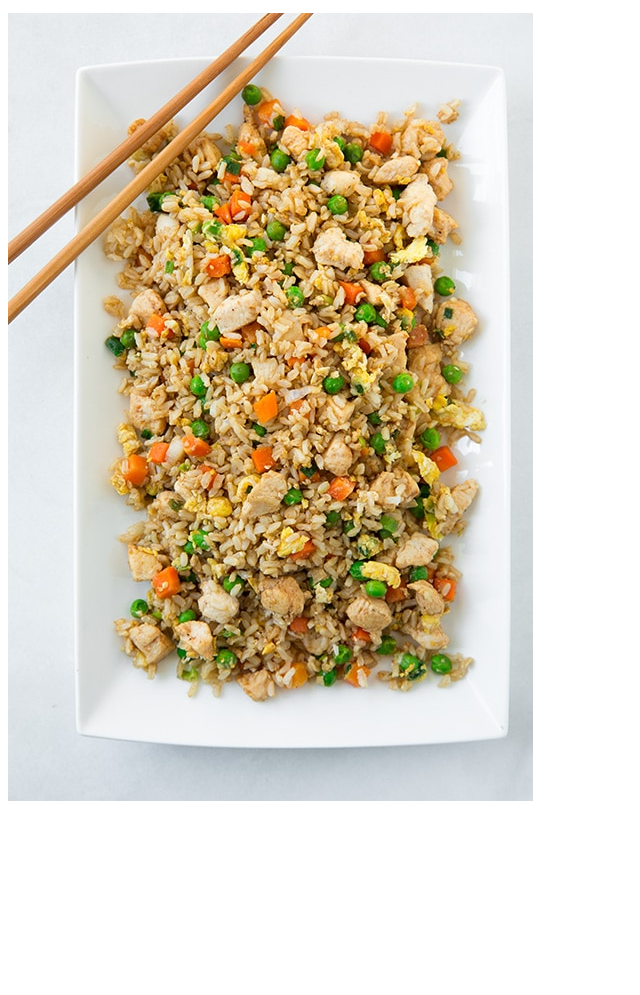
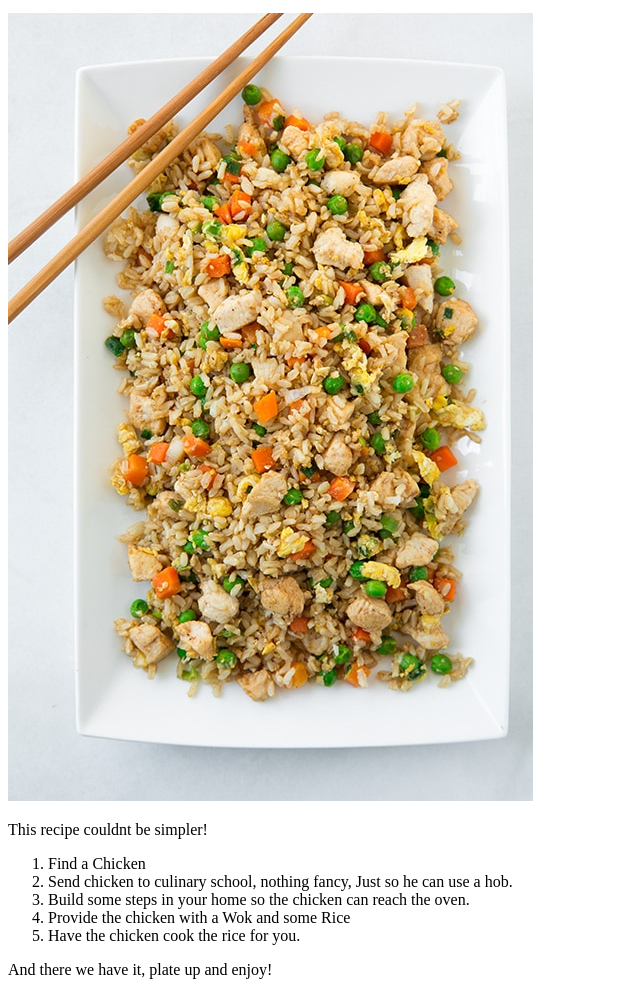
Before and after one commit to Mr-Jester-Xiii/odin-recipes, a plain HTML site: page recipes/cfr.html in a window 1280 px wide. Shown: the part 101-1096 px from the top of the page, without its empty margins (0-640 px from the left). Before the commit the page ends 914 px from the top, so only its background shows below. Drawn offline with Linux system fonts and the light colour scheme.

Commit message:
recipie added to cfr.html

```diff
--- a/recipes/cfr.html
+++ b/recipes/cfr.html
@@ -10,4 +10,15 @@
 
         <img src="../img/cfr.jpg" alt="Chicken Fried Rice">
 
+        <p>This recipe couldnt be simpler!</p>
+        <ol>
+            <li>Find a Chicken</li>
+            <li>Send chicken to culinary school, nothing fancy, Just so he can use a hob.</li>
+            <li>Build some steps in your home so the chicken can reach the oven.</li>
+            <li>Provide the chicken with a Wok and some Rice</li>
+            <li>Have the chicken cook the rice for you.</li>
+        </ol>
+
+        <p>And there we have it, plate up and enjoy!</p>
+
     </body>
```
